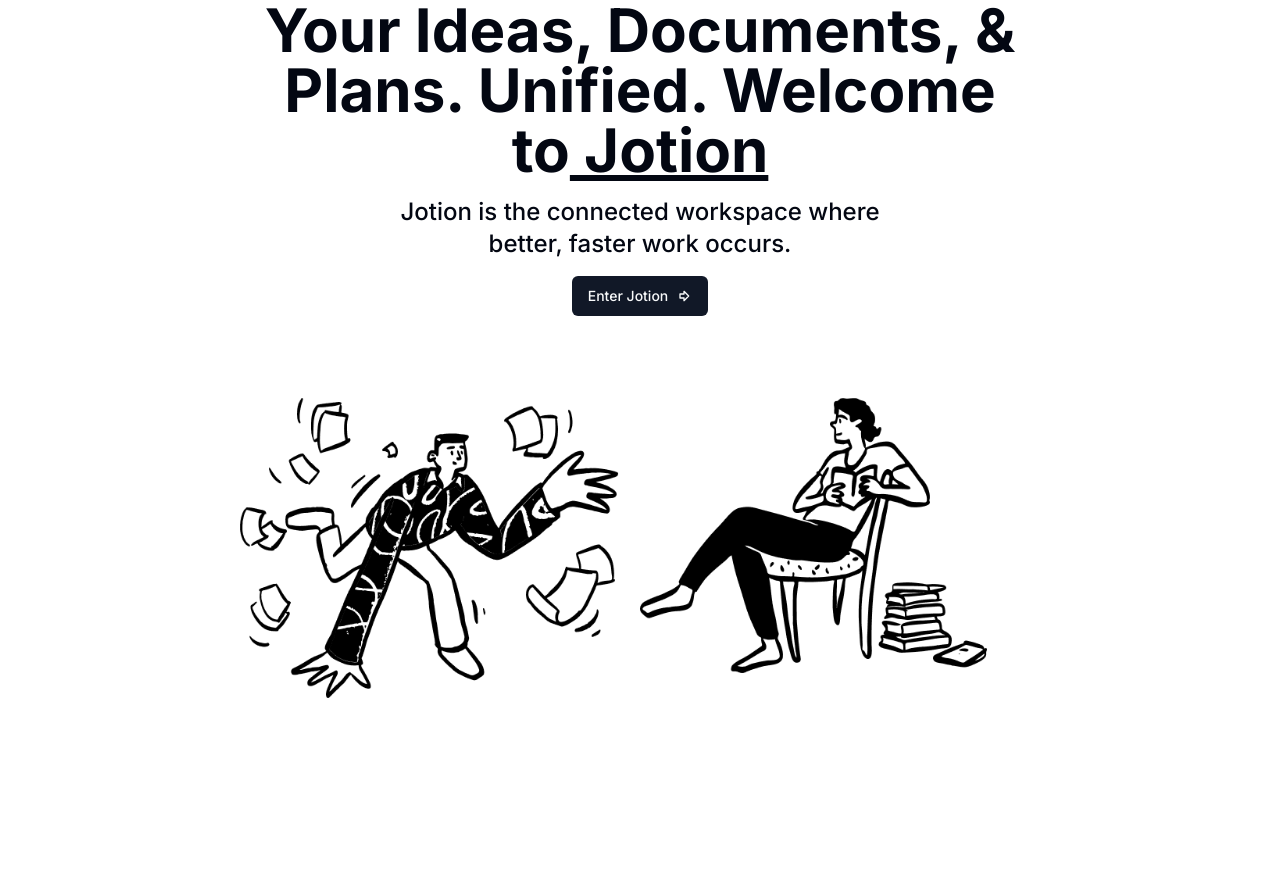
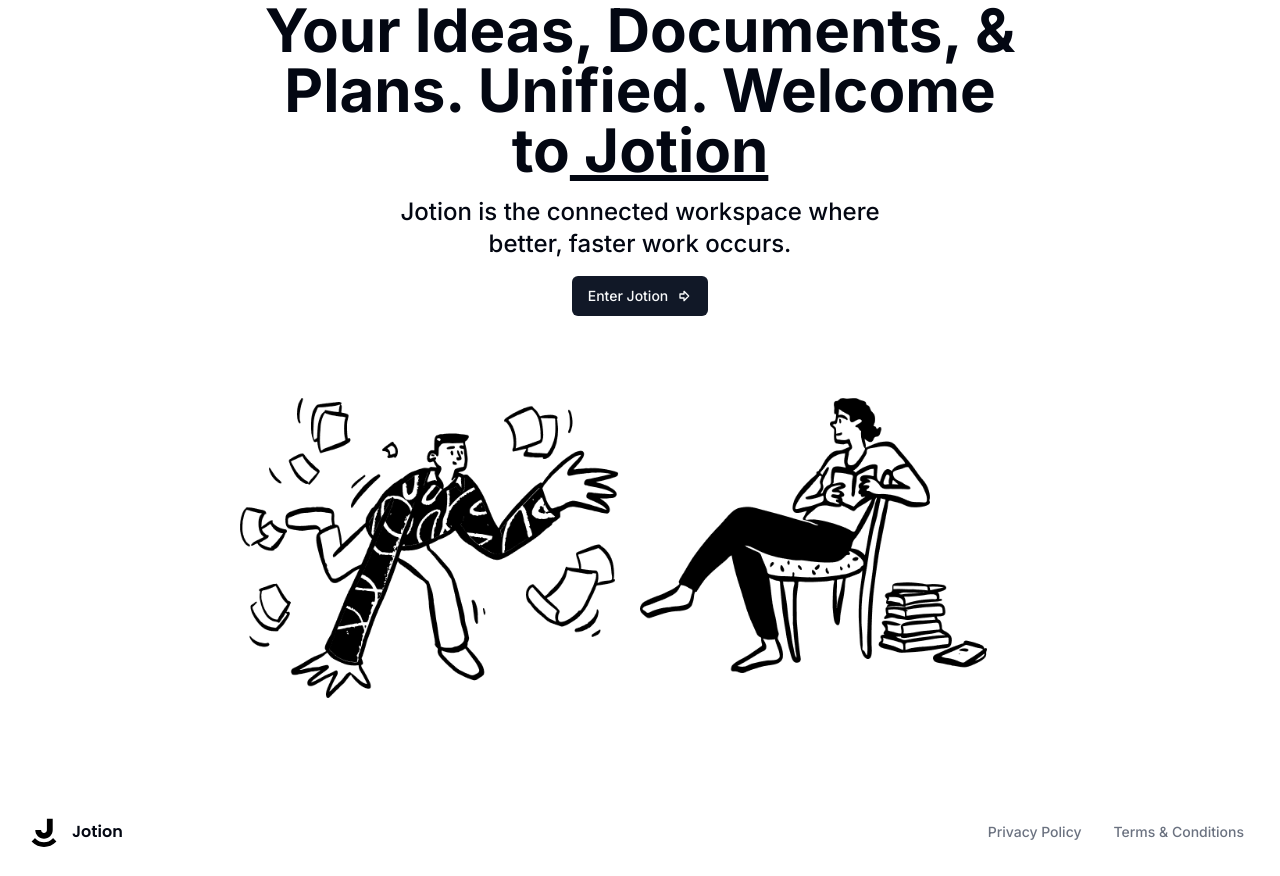
Before and after one commit to debadityasingh8972/notion-clone, a Next.js app: page / in a window 1280 px wide. Before the commit the page ends 800 px from the top, so only its background shows below. Built offline with nearby package versions, Linux system fonts and the light colour scheme.

Commit message:
Added Footer and Logo inside it

```diff
--- /dev/null
+++ b/app/(marketing)/_components/footer.tsx
@@ -0,0 +1,20 @@
+import { Button } from "@/components/ui/button"
+
+import { Logo } from "./logo"
+
+export const Footer = () => {
+    return (
+        <div className="flex items-center w-full p-6 bg-background z-50 dark:bg-[#1F1F1F]">
+            <Logo />
+            <div className="md:ml-auto w-full justify-between md:justify-end flex items-center gap-x-2 text-muted-foreground">
+                <Button variant="ghost" size="sm">
+                    Privacy Policy
+                </Button>
+                <Button variant="ghost" size="sm">
+                    Terms & Conditions
+            </Button>
+        </div>
+        </div>
+
+    )
+}
--- a/app/(marketing)/_components/heroes.tsx
+++ b/app/(marketing)/_components/heroes.tsx
@@ -17,8 +17,8 @@
                 className="object-contain hidden dark:block"
                 alt="Documents"
             />
-            </div>
-            <div className="relative h-[400px] w-[400px] hidden md:block">
+        </div>
+        <div className="relative h-[400px] w-[400px] hidden md:block">
             <Image
                 src="/reading.png"
                 fill
--- /dev/null
+++ b/app/(marketing)/_components/logo.tsx
@@ -0,0 +1,33 @@
+import Image from "next/image";
+import { Poppins } from "next/font/google";
+
+import { cn } from "@/lib/utils";
+
+const font = Poppins({
+    subsets: ["latin"],
+    weight: ["400", "600"]
+});
+
+export const Logo = () => {
+    return(
+            <div className="hidden md:flex items-center gap-x-2">
+                <Image
+                    src="/logo.svg"
+                    height="40"
+                    width="40"
+                    alt="Logo"
+                    // className="dark:hidden"
+                />
+                {/* <Image
+                    src="/logo-dark.svg"
+                    height="40"
+                    width="40"
+                    alt="Logo"
+                    // className="hidden dark:block"
+                /> */}
+                <p className={cn("font-semibold", font.className)}>
+                    Jotion
+                </p>
+            </div>
+    )
+}
--- a/app/(marketing)/page.tsx
+++ b/app/(marketing)/page.tsx
@@ -1,4 +1,4 @@
-// import { Footer } from "./_components/footer";
+import { Footer } from "./_components/footer";
 import { Heading } from "./_components/heading";
 import { Heroes } from "./_components/heroes";
 
@@ -9,7 +9,7 @@
                 <Heading />
                 <Heroes />
             </div>
-            {/* <Footer /> */}
+            <Footer />
         </div>
     );
 }
--- a/app/layout.tsx
+++ b/app/layout.tsx
@@ -11,12 +11,12 @@
     icon: [
       {
         media: "(prefers-color-scheme: light)",
-        url: "/logo.svg",
+        url: "./logo.svg",
         href: "/logo.svg",
       },
       {
         media: "(prefers-color-scheme: dark)",
-        url: "/logo-dark.svg",
+        url: "./logo-dark.svg",
         href: "/logo-dark.svg",
       }
     ]
```
Also changed, not shown: public/logo-dark.svg (added), public/logo.svg (added).
